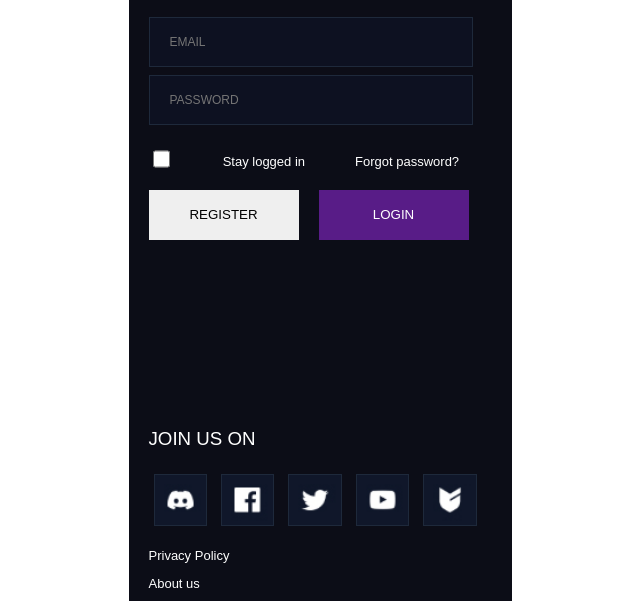
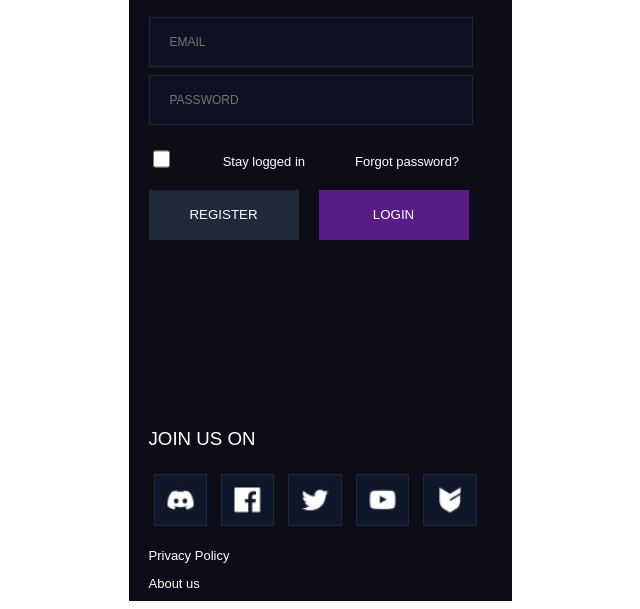
Before and after one commit to KevPencils/Repo-Prueba, a plain HTML site: page practica 2/index.html in a window 1280 px wide. Shown: the part 294-903 px from the top of the page, without its empty margins (320-960 px from the left). Drawn offline with Linux system fonts and the light colour scheme.

Commit message:
commit boton register

```diff
--- a/practica 2/styles.css
+++ b/practica 2/styles.css
@@ -53,6 +53,8 @@ p{
     width: 150px;
     height: 50px;
     border-style: none;
+    background-color: rgb(30, 41, 59);
+    color: white;
 }
 #buttons{
     display: flex;
```
